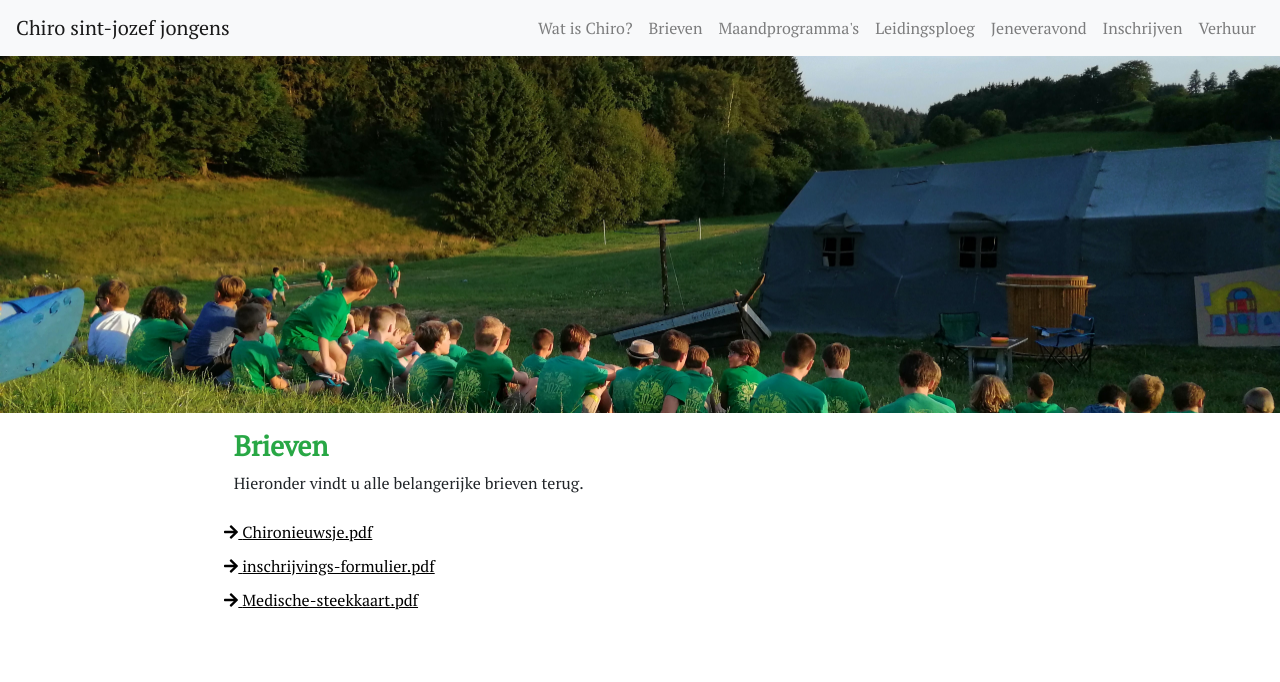
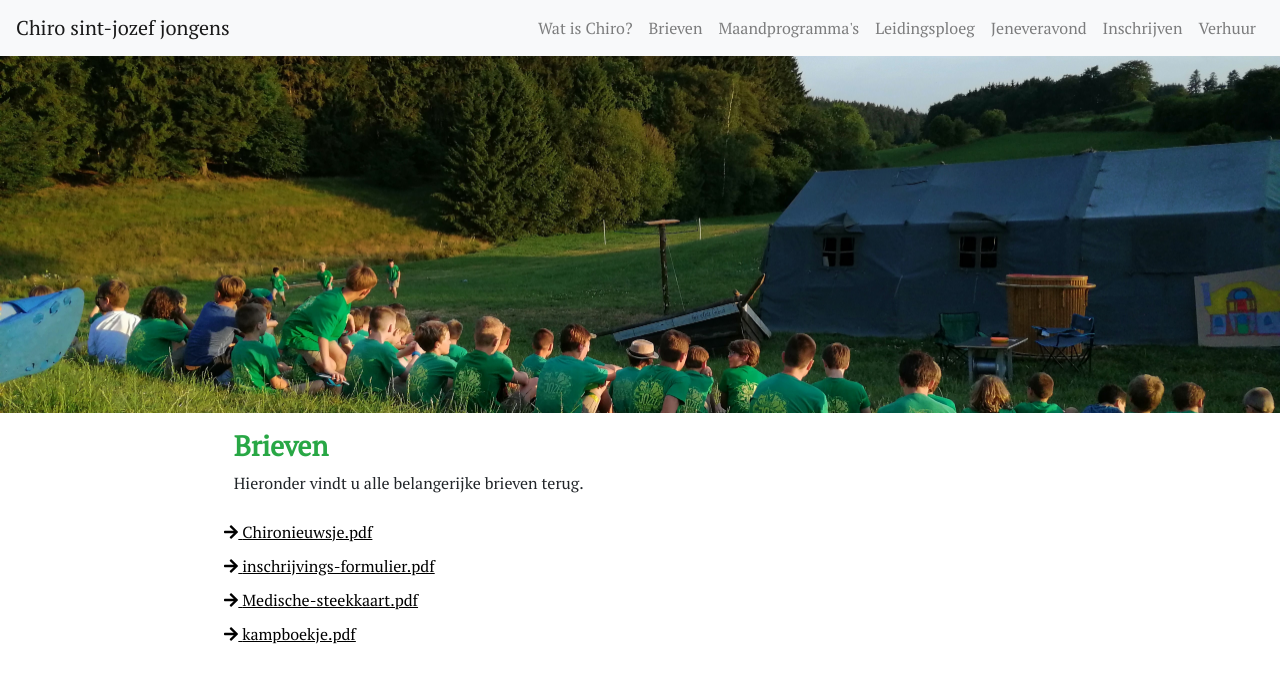
Before and after one commit to bartbiemans/chiro-site, a React (Create React App) app in the folder chiro-site/: page /brieven in a window 1280 px wide. Shown: the top 682 px of the page. Built offline with nearby package versions, Linux system fonts and the light colour scheme; what react-aws-s3 would draw is missing.

Commit message:
Brief toevoegen

```diff
--- a/chiro-site/src/components/announcement/Announcement.tsx
+++ b/chiro-site/src/components/announcement/Announcement.tsx
@@ -17,7 +17,6 @@ export const Announcement = (props: Props) => {
                    <small> <i>Updated on : {props.date.toLocaleDateString()}</i></small>
                </div>
                <p className={'mt-3'}>{props.body}{props.link && <a href={props.link}>Via deze link kan u uw bestelling plaatsen!</a> }</p>
-
            </Col>
        </Row>
     )
--- a/chiro-site/src/main/brieven/brieven.tsx
+++ b/chiro-site/src/main/brieven/brieven.tsx
@@ -8,7 +8,7 @@ import {Col, Row } from "react-bootstrap";
 import Image from "react-bootstrap/Image";
 
 
-const brieven: string[] = ['Chironieuwsje.pdf','inschrijvings-formulier.pdf','Medische-steekkaart.pdf']
+const brieven: string[] = ['Chironieuwsje.pdf','inschrijvings-formulier.pdf','Medische-steekkaart.pdf','kampboekje.pdf']
 
 export const Brieven = () => {
 
```
Also changed, not shown: 1 other file (tests, documents, lock files or other folders).
